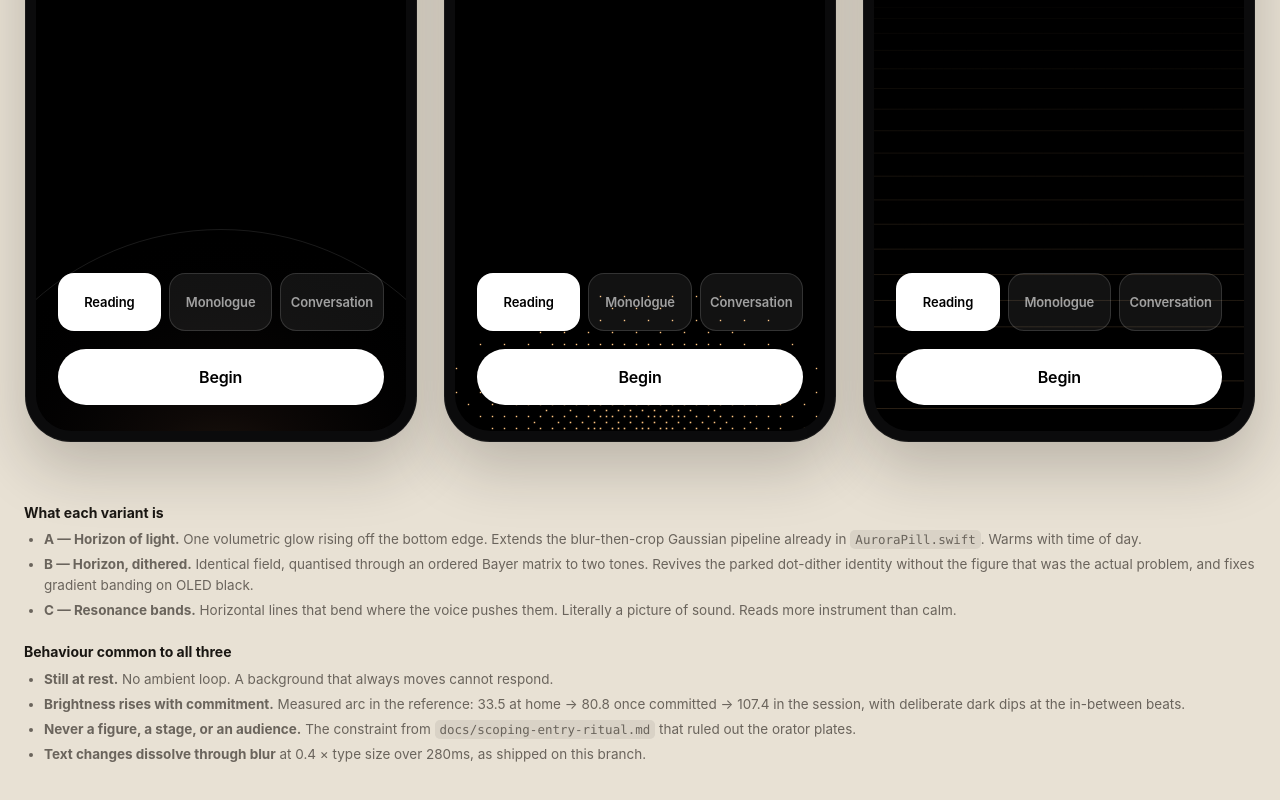
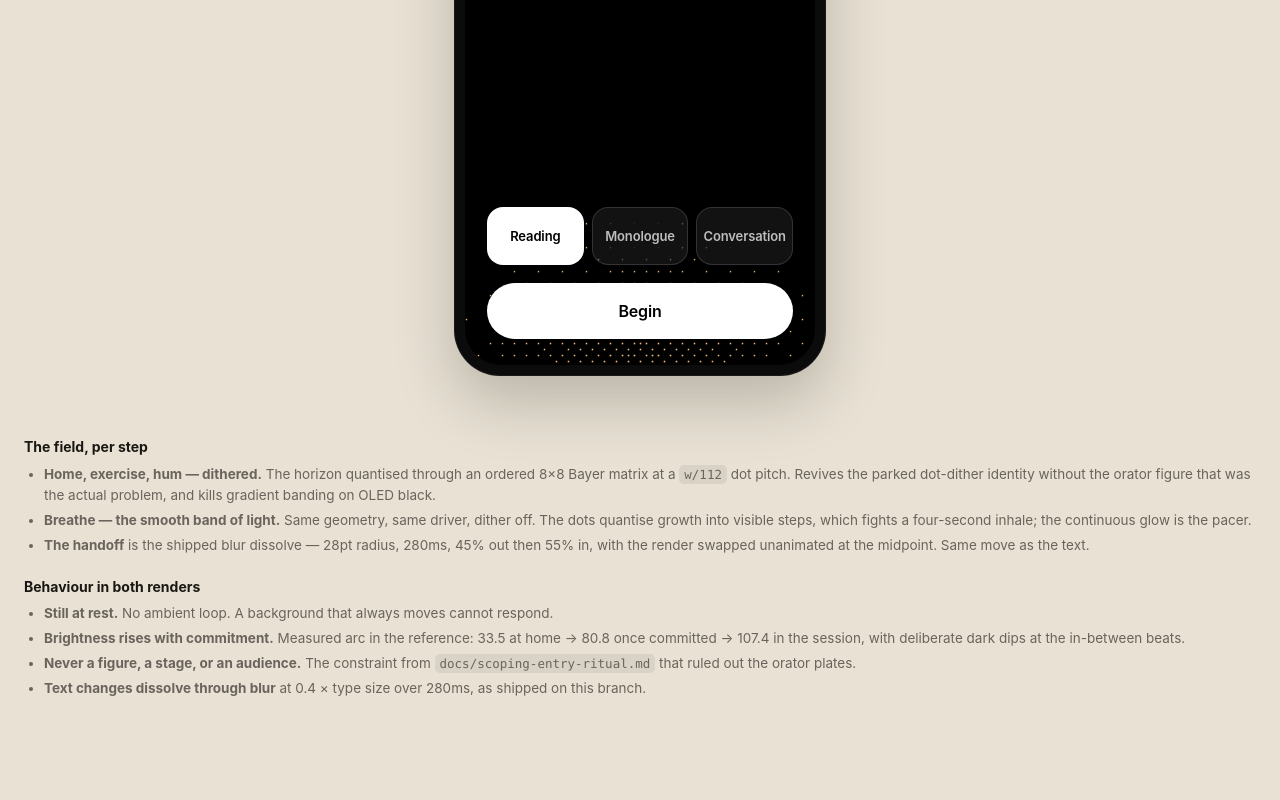
Before and after one commit to ibbi1020/SpeechApp, a plain HTML site: page prototypes/ceremony-background/index.html in a window 1280 px wide. Shown: the part 840-1640 px from the top of the page. After the commit the page ends 1609 px from the top, so only its background shows below. Drawn offline with Linux system fonts and the light colour scheme; animation ran at ten frames a second.

Commit message:
feat(prototype): dithered horizon everywhere, smooth band on breathe
The dither becomes a filter on one field rather than a second background, so
every step shares the same geometry and driver. Breathe drops it because dots
quantise a four-second inhale into visible steps.

The render switches under the shipped blur dissolve -- 28pt, 280ms, swapped
unanimated at the midpoint -- so the two renders are never seen together. A
step change that does not cross renders skips the veil.

Format pills get a glass backdrop; at 7% white the dots read straight through
the label over a dense field.

Co-authored-by: Cursor <cursoragent@cursor.com>

```diff
--- a/prototypes/ceremony-background/index.html
+++ b/prototypes/ceremony-background/index.html
@@ -3,7 +3,7 @@
 <head>
 <meta charset="utf-8" />
 <meta name="viewport" content="width=device-width, initial-scale=1" />
-<title>Ceremony background — three fields</title>
+<title>Ceremony background — the dithered horizon</title>
 <style>
   :root {
     --paper: #e8e1d4;
@@ -51,11 +51,7 @@
   .meter > i { display: block; height: 100%; width: 0; background: #3b82f6; transition: width .06s linear; }
   .hint { font-size: 12.5px; color: var(--muted); }
 
-  .stage {
-    display: grid; grid-template-columns: repeat(3, 1fr); gap: 26px;
-    max-width: 1280px; margin: 22px auto 60px; padding: 0 24px;
-  }
-  @media (max-width: 1080px) { .stage { grid-template-columns: 1fr; max-width: 460px; } }
+  .stage { max-width: 420px; margin: 22px auto 60px; padding: 0 24px; }
   .col > h2 {
     font-size: 16.5px; font-weight: 650; margin: 0 0 3px; letter-spacing: -0.01em;
   }
@@ -111,8 +107,11 @@
   .rail > div {
     flex: 1; height: 58px; border-radius: 16px; display: grid; place-items: center;
     font-size: 13px; font-weight: 620; letter-spacing: -0.01em;
+    /* Glass, not a tint. Over the dithered field a 7% white wash lets the dots
+       read straight through the label; the blur gives the pill a seat. */
     background: rgba(255,255,255,.07); box-shadow: inset 0 0 0 1px rgba(255,255,255,.14);
-    color: rgba(255,255,255,.6); cursor: pointer; text-align: center; padding: 0 6px;
+    backdrop-filter: blur(16px) saturate(1.1); -webkit-backdrop-filter: blur(16px) saturate(1.1);
+    color: rgba(255,255,255,.72); cursor: pointer; text-align: center; padding: 0 6px;
     transition: background .22s ease, color .22s ease, box-shadow .22s ease;
   }
   .rail > div.sel { background: #fff; color: #000; box-shadow: none; }
@@ -147,16 +146,21 @@
 <body>
 
 <header>
-  <h1>Ceremony background — three fields</h1>
+  <h1>Ceremony background — the dithered horizon</h1>
   <p class="lede">
     One object, anchored off the bottom edge, <b>dead still unless the user is doing something</b>.
-    All three phones run the same ceremony clock and the same driver; only the render differs.
     Measured off <code>inspo/ScreenRecording…MP4</code>: FocusFlight's background sits at a
     frame-to-frame delta of <b>0.000</b> when idle, jumps to 10–17 during a gesture, and returns to
     0.000 the instant the finger lifts.
   </p>
   <p class="lede">
-    <b>Drag up and down on any phone</b> to drive the field by hand — that is the 1:1 gesture
+    It is <b>one field with one driver</b>. The dither is a filter on it, not a second background:
+    every step leaves it on except <b>breathe</b>, which drops to the smooth band of light because a
+    breath needs something continuous to follow. The switch happens <b>under the blur dissolve</b>,
+    so the two renders are never seen on top of each other.
+  </p>
+  <p class="lede">
+    <b>Drag up and down on the phone</b> to drive the field by hand — that is the 1:1 gesture
     coupling. Then turn on <b>Ambient drift</b> to feel what FocusFlight deliberately refuses.
   </p>
 </header>
@@ -188,18 +192,19 @@
 <div class="stage" id="stage"></div>
 
 <div class="note">
-  <h3>What each variant is</h3>
+  <h3>The field, per step</h3>
   <ul>
-    <li><b>A — Horizon of light.</b> One volumetric glow rising off the bottom edge. Extends the
-      blur-then-crop Gaussian pipeline already in <code>AuroraPill.swift</code>. Warms with time of day.</li>
-    <li><b>B — Horizon, dithered.</b> Identical field, quantised through an ordered Bayer matrix to
-      two tones. Revives the parked dot-dither identity without the figure that was the actual
-      problem, and fixes gradient banding on OLED black.</li>
-    <li><b>C — Resonance bands.</b> Horizontal lines that bend where the voice pushes them.
-      Literally a picture of sound. Reads more instrument than calm.</li>
+    <li><b>Home, exercise, hum — dithered.</b> The horizon quantised through an ordered 8×8 Bayer
+      matrix at a <code>w/112</code> dot pitch. Revives the parked dot-dither identity without the
+      orator figure that was the actual problem, and kills gradient banding on OLED black.</li>
+    <li><b>Breathe — the smooth band of light.</b> Same geometry, same driver, dither off. The dots
+      quantise growth into visible steps, which fights a four-second inhale; the continuous glow
+      is the pacer.</li>
+    <li><b>The handoff</b> is the shipped blur dissolve — 28pt radius, 280ms, 45% out then 55% in,
+      with the render swapped unanimated at the midpoint. Same move as the text.</li>
   </ul>
 
-  <h3>Behaviour common to all three</h3>
+  <h3>Behaviour in both renders</h3>
   <ul>
     <li><b>Still at rest.</b> No ambient loop. A background that always moves cannot respond.</li>
     <li><b>Brightness rises with commitment.</b> Measured arc in the reference: 33.5 at home →
@@ -227,11 +232,14 @@ const FORMATS = [
 const BREATH = { settle: 3, inhale: 4, exhale: 6 };
 
 // Brightness arc, normalised from the measured means (33.5 / 80.8 / 107.4 of 255).
+// `dither` picks the render: 1 is the dot field, 0 is the smooth band of light.
+// Breathe is the one step that drops the dither, because the breath wants a
+// continuous thing to follow and the dots quantise the growth into steps.
 const STEPS = {
-  home:     { gain: 0.30, cta: "Begin",     sub: null },
-  exercise: { gain: 0.52, cta: "This one",  sub: null },
-  breathe:  { gain: 0.64, cta: "Done",      sub: "Follow the circle. It grows as you breathe in." },
-  hum:      { gain: 0.88, cta: "Ready",     sub: "Take a breath first." },
+  home:     { gain: 0.30, dither: 1, cta: "Begin",    sub: null },
+  exercise: { gain: 0.52, dither: 1, cta: "This one", sub: null },
+  breathe:  { gain: 0.64, dither: 0, cta: "Done",     sub: "Follow the circle. It grows as you breathe in." },
+  hum:      { gain: 0.88, dither: 1, cta: "Ready",    sub: "Take a breath first." },
 };
 
 const state = {
@@ -245,7 +253,6 @@ const state = {
   dragging: false,
   t0: performance.now(),
   stepAt: performance.now(),
-  pitch: 0.5,
 };
 
 /* ----------------------------------------------------------------------------
@@ -269,6 +276,30 @@ function dissolveText(el, next) {
     el.textContent = next;
     el.style.transition = "none";
     // Force a reflow so the unanimated swap is never seen sharp in the old place.
+    void el.offsetWidth;
+    el.style.transition = `filter ${inn}ms cubic-bezier(0,0,.2,1), opacity ${inn}ms cubic-bezier(0,0,.2,1)`;
+    el.style.filter = "blur(0px)";
+    el.style.opacity = "";
+  }, out);
+}
+
+/* The field's current render mix. Snapped under the blur, never tweened in
+   the open, so the two renders are never visible on top of each other. */
+const render = { dither: STEPS.home.dither };
+
+function dissolveField(next) {
+  const el = phones[0].canvas;
+  if (render.dither === next) return;   // a brightness-only change needs no veil
+  const out = DISSOLVE * 0.45, inn = DISSOLVE * 0.55;
+
+  el.style.transition = `filter ${out}ms cubic-bezier(.4,0,1,1), opacity ${out}ms cubic-bezier(.4,0,1,1)`;
+  el.style.filter = "blur(28px)";       // BlurMotion.backdropRadius: a big soft object
+  el.style.opacity = "0";
+
+  clearTimeout(el._dz);
+  el._dz = setTimeout(() => {
+    render.dither = next;
+    el.style.transition = "none";
     void el.offsetWidth;
     el.style.transition = `filter ${inn}ms cubic-bezier(0,0,.2,1), opacity ${inn}ms cubic-bezier(0,0,.2,1)`;
     el.style.filter = "blur(0px)";
@@ -302,14 +333,13 @@ function field(w, h, level, gain) {
   };
 }
 
-/** A — Horizon of light: one soft glow centred on the bottom edge. */
-function drawHorizon(ctx, w, h, level, gain, warm) {
-  ctx.clearRect(0, 0, w, h);
+/** The smooth horizon: one soft glow centred below the bottom edge. */
+function drawSmooth(ctx, w, h, level, gain, warm, weight) {
   const c = palette(warm);
   const { cx, cy, radius, intensity } = field(w, h, level, gain);
 
   const g = ctx.createRadialGradient(cx, cy, 0, cx, cy, radius);
-  const peak = 0.52 * intensity;
+  const peak = 0.52 * intensity * weight;
   g.addColorStop(0.00, `rgba(${c.r},${c.g},${c.b},${peak})`);
   g.addColorStop(0.35, `rgba(${c.r * 0.72 | 0},${c.g * 0.6 | 0},${c.b * 0.72 | 0},${peak * 0.42})`);
   g.addColorStop(0.72, `rgba(${c.r * 0.3 | 0},${c.g * 0.3 | 0},${c.b * 0.45 | 0},${peak * 0.13})`);
@@ -321,7 +351,7 @@ function drawHorizon(ctx, w, h, level, gain, warm) {
   // rather than a vignette. One line only; two starts to look like a logo.
   ctx.beginPath();
   ctx.arc(cx, cy, radius * 0.995, Math.PI, 2 * Math.PI);
-  ctx.strokeStyle = `rgba(255,255,255,${0.1 + 0.16 * level})`;
+  ctx.strokeStyle = `rgba(255,255,255,${(0.1 + 0.16 * level) * weight})`;
   ctx.lineWidth = Math.max(1, w * 0.0026);
   ctx.stroke();
 }
@@ -337,13 +367,14 @@ const BAYER = (() => {
   return m.map(row => row.map(v => (v + 0.5) / 64));
 })();
 
-/** B — the same horizon, quantised to two tones through the Bayer matrix. */
-function drawDithered(ctx, w, h, level, gain, warm) {
+/** The same horizon, quantised to two tones through the Bayer matrix. */
+function drawDots(ctx, w, h, level, gain, warm, weight) {
   const cell = Math.max(2, Math.round(w / 112));   // dot pitch
   const cols = Math.ceil(w / cell), rows = Math.ceil(h / cell);
   const c = palette(warm);
 
-  ctx.clearRect(0, 0, w, h);
+  ctx.save();
+  ctx.globalAlpha = weight;
   ctx.fillStyle = `rgb(${c.r},${c.g},${c.b})`;
 
   const { cx, cy, radius, intensity } = field(w, h, level, gain);
@@ -364,68 +395,27 @@ function drawDithered(ctx, w, h, level, gain, warm) {
       }
     }
   }
+  ctx.restore();
 }
 
-/** C — Resonance bands: horizontal lines that bend where the voice pushes. */
-function drawBands(ctx, w, h, level, gain, warm, t) {
+/* One field, two renders. `dither` is a filter on the field, not a different
+   background: breathe turns it off, everything else leaves it on. The switch
+   itself happens under the blur dissolve, so the crossfade is never seen. */
+function drawField(ctx, w, h, level, gain, warm, dither) {
   ctx.clearRect(0, 0, w, h);
-  const c = palette(warm);
-  const n = 22;
-  const baseTop = h * 0.46;
-  const amp = h * 0.052 * level;
-  const k = 1.4 + state.pitch * 3.2;          // spatial frequency from pitch
-  const { intensity } = field(w, h, level, gain);
-
-  for (let i = 0; i < n; i++) {
-    const f = i / (n - 1);
-    const y0 = baseTop + (h * 0.62) * Math.pow(f, 1.25);
-    // Lines fade toward the top; brightness rises with the driver.
-    const a = (0.06 + 0.5 * f) * intensity;
-    ctx.beginPath();
-    const steps = 48;
-    for (let s = 0; s <= steps; s++) {
-      const x = (s / steps) * w;
-      const u = s / steps;
-      // A standing wave: nodes pinned at the edges, belly in the middle.
-      const envelope = Math.sin(Math.PI * u);
-      const y = y0 - amp * envelope * Math.sin(Math.PI * k * u + t * 0.0016 + i * 0.18) * (0.35 + f);
-      s === 0 ? ctx.moveTo(x, y) : ctx.lineTo(x, y);
-    }
-    ctx.strokeStyle = `rgba(${c.r},${c.g},${c.b},${a})`;
-    ctx.lineWidth = Math.max(1, w * 0.0022);
-    ctx.stroke();
-  }
+  if (dither < 1) drawSmooth(ctx, w, h, level, gain, warm, 1 - dither);
+  if (dither > 0) drawDots(ctx, w, h, level, gain, warm, dither);
 }
 
-const VARIANTS = [
-  {
-    key: "A", name: "Horizon of light",
-    blurb: "One volumetric glow off the bottom edge. Reuses the Gaussian pipeline already in AuroraPill. Calmest of the three, and the least likely to date.",
-    draw: drawHorizon,
-  },
-  {
-    key: "B", name: "Horizon, dithered",
-    blurb: "The same field through an ordered Bayer matrix. Brings back the dot-dither identity without the figure, and kills gradient banding on OLED black.",
-    draw: drawDithered,
-  },
-  {
-    key: "C", name: "Resonance bands",
-    blurb: "Standing waves pinned at the edges, bending where the voice pushes. The most literal picture of sound; also the most insistent.",
-    draw: drawBands,
-  },
-];
-
 /* ----------------------------------------------------------------------------
-   Build the three phones.
+   Build the phone.
 ---------------------------------------------------------------------------- */
 
 const stage = document.getElementById("stage");
-const phones = VARIANTS.map(v => {
+const phones = [(() => {
   const col = document.createElement("div");
   col.className = "col";
   col.innerHTML = `
-    <h2><span>${v.key}</span>${v.name}</h2>
-    <p>${v.blurb}</p>
     <div class="phone"><div class="screen">
       <canvas></canvas>
       <div class="statusbar"><span>9:41</span><span>􀙇 􀛨</span></div>
@@ -448,7 +438,7 @@ const phones = VARIANTS.map(v => {
   const screen = col.querySelector(".screen");
   const canvas = col.querySelector("canvas");
   const o = {
-    variant: v, screen, canvas, ctx: canvas.getContext("2d"),
+    screen, canvas, ctx: canvas.getContext("2d"),
     heading: col.querySelector(".heading"),
     sub: col.querySelector(".sub"),
     cta: col.querySelector(".cta span"),
@@ -491,7 +481,7 @@ const phones = VARIANTS.map(v => {
   screen.addEventListener("pointercancel", release);
 
   return o;
-});
+})()];
 
 function resize() {
   const dpr = Math.min(2, window.devicePixelRatio || 1);
@@ -624,17 +614,13 @@ function frame(now) {
   // Light smoothing so mic noise does not jitter the field. Drag is already 1:1.
   state.level = state.dragging ? target : state.level + (target - state.level) * 0.18;
 
-  if (state.mic || state.fake) {
-    state.pitch = 0.35 + 0.4 * state.level;
-  }
-
   const gain = STEPS[state.step].gain;
   // Ambient drift is the thing the reference refuses. Off by default.
   const drift = state.drift ? 0.055 * (1 + Math.sin(now / 2600)) : 0;
   const lvl = Math.max(0, Math.min(1, state.level + drift));
 
   for (const p of phones) {
-    p.variant.draw(p.ctx, p.w, p.h, lvl, gain, state.evening, now);
+    drawField(p.ctx, p.w, p.h, lvl, gain, state.evening, render.dither);
     if (state.step === "hum") {
       const pr = Math.min(1, ((now - state.stepAt) / 1000) / 10);
       p.toneFill.style.width = (pr * 100) + "%";
@@ -664,12 +650,13 @@ document.querySelectorAll("[data-step]").forEach(b => {
     b.classList.add("on");
     state.step = b.dataset.step;
     state.stepAt = performance.now();
+    dissolveField(STEPS[state.step].dither);
     syncAll();
     hint({
       home: "Home is still by design. Nothing moves until you do.",
       exercise: "Picking an exercise dissolves the copy and shifts the field a little.",
-      breathe: "Paced at six a minute — four in, six out. The field is the pacer.",
-      hum: "Turn on the mic or the fake voice. Your voice is the only thing moving it.",
+      breathe: "Dither off — the breath needs something continuous to follow.",
+      hum: "Dither back on. Turn on the mic or the fake voice; your voice is the only thing moving it.",
     }[state.step]);
   });
 });
```
Also changed, not shown: prototypes/ceremony-background/shots/per-step.png (added).
